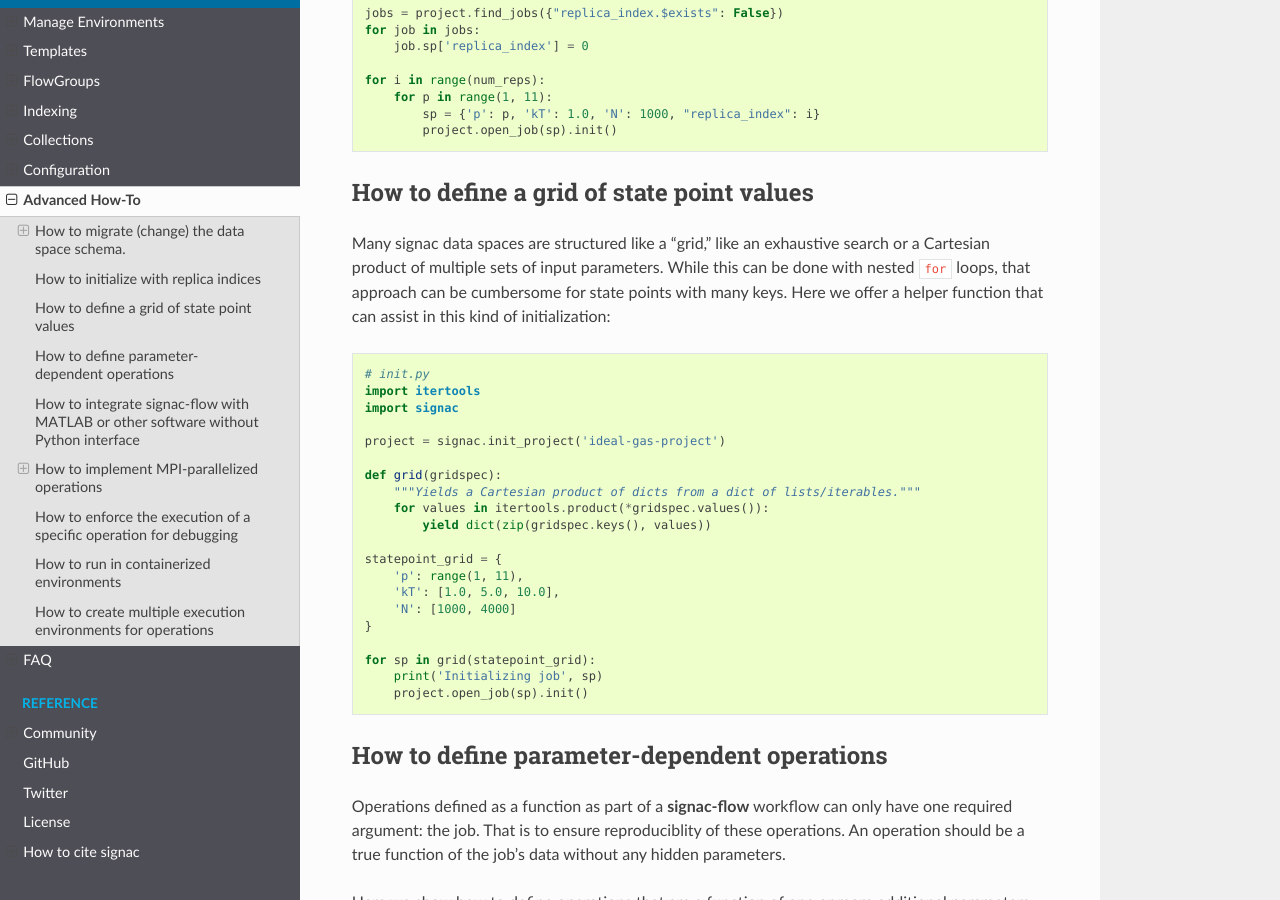
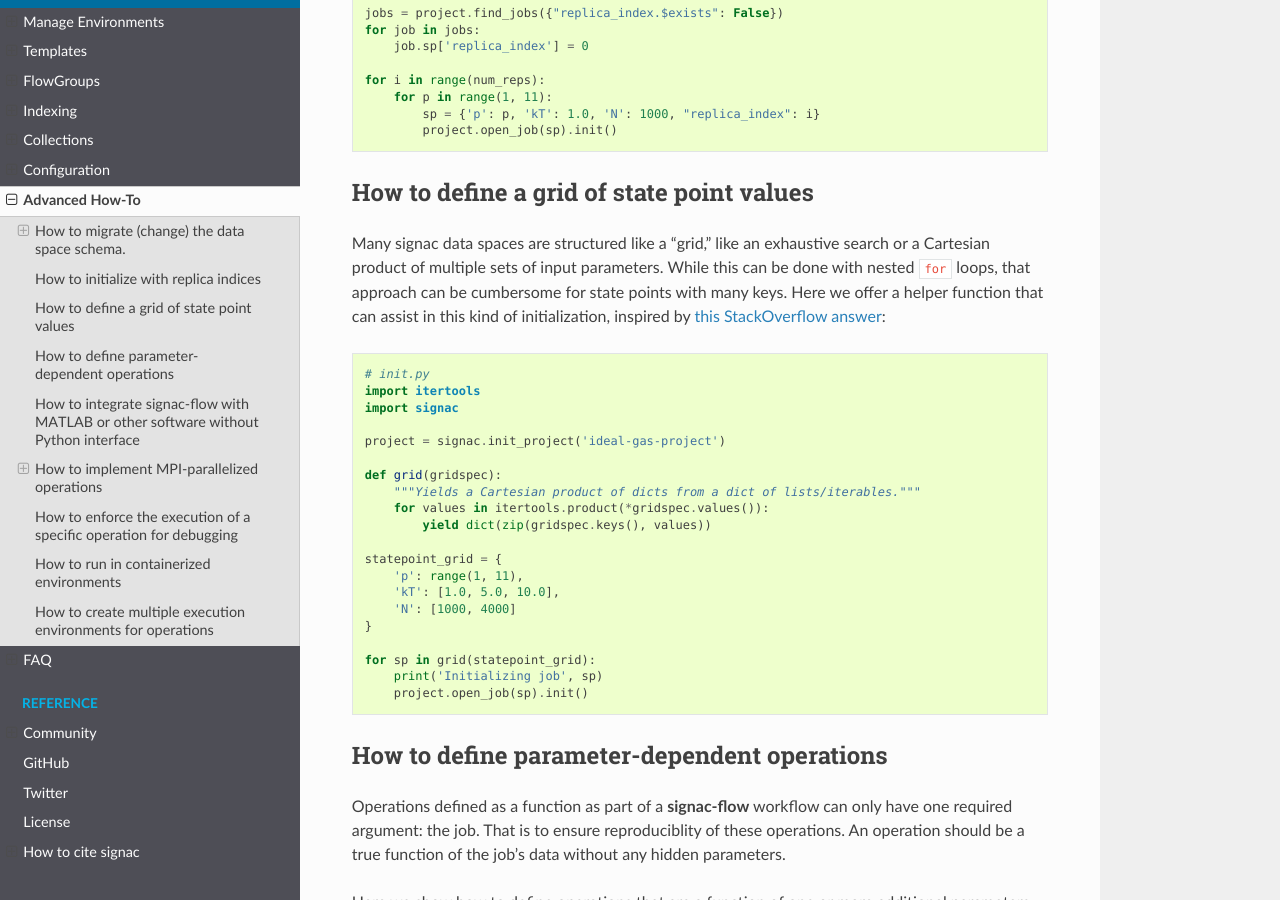
Before and after one commit to glotzerlab/signac-docs, a Sphinx documentation site: the page built from docs/source/recipes.rst, in a window 1280 px wide and 900 px high, scrolled down 2077 px. Built offline with Sphinx 7.4.7 and the Read the Docs theme 2.0.0, drawn with Linux system fonts in a browser that asks for light colours.

Commit message:
Cite inspirational StackOverflow post.

```diff
--- a/docs/source/recipes.rst
+++ b/docs/source/recipes.rst
@@ -109,7 +109,7 @@ We often require multiple jobs with the same statepoint to collect enough inform
 How to define a grid of state point values
 ==========================================
 
-Many signac data spaces are structured like a "grid," like an exhaustive search or a Cartesian product of multiple sets of input parameters. While this can be done with nested ``for`` loops, that approach can be cumbersome for state points with many keys. Here we offer a helper function that can assist in this kind of initialization:
+Many signac data spaces are structured like a "grid," like an exhaustive search or a Cartesian product of multiple sets of input parameters. While this can be done with nested ``for`` loops, that approach can be cumbersome for state points with many keys. Here we offer a helper function that can assist in this kind of initialization, inspired by `this StackOverflow answer <https://stackoverflow.com/a/5228294>`__:
 
 .. code-block:: python
 
```
